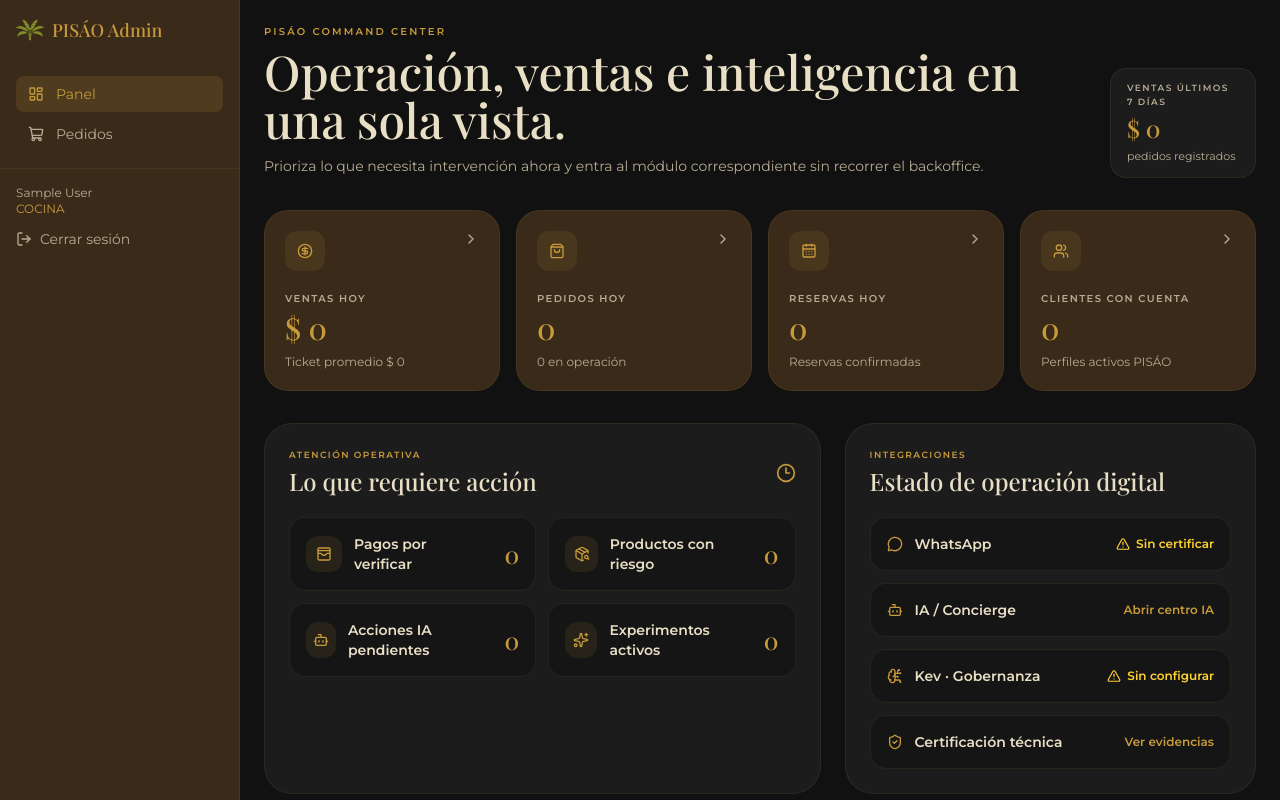
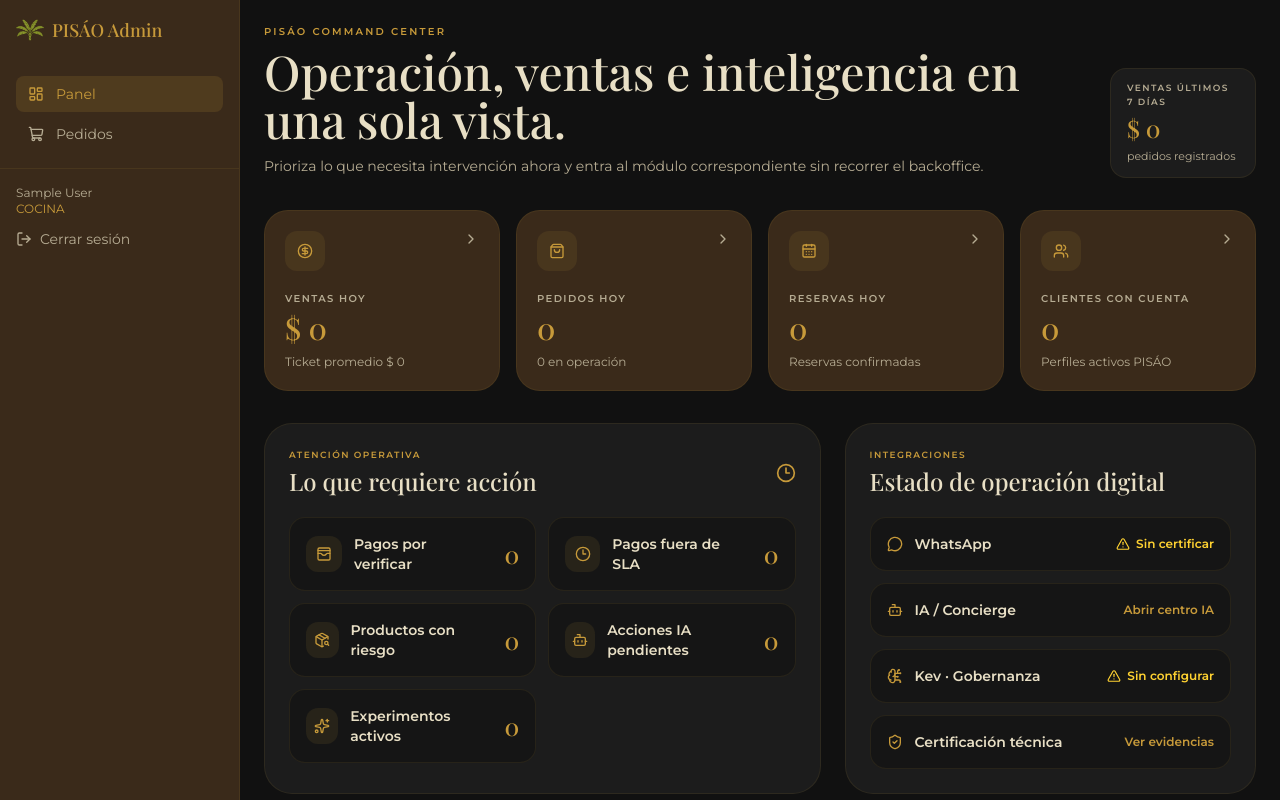
Before and after one commit to VladPhil92/pisao-gastrobar, a Next.js app: page /admin/dashboard in a window 1280 px wide. Shown: the top 800 px of the page. Built offline with nearby package versions, Linux system fonts and the light colour scheme; no server answers; the database is empty; sample sign-in values are in the browser's storage.

Commit message:
feat(admin): add overdue payment reviews to command center

```diff
--- a/app/admin/(protected)/dashboard/page.tsx
+++ b/app/admin/(protected)/dashboard/page.tsx
@@ -20,6 +20,7 @@ import {
 import { auth } from "@/lib/auth";
 import { getKevControlPlaneSnapshot } from "@/lib/governance/kev-control-plane";
 import { prisma } from "@/lib/prisma";
+import { paymentReviewSlaMinutes } from "@/lib/notifications/payment-ops";
 import { formatCurrency } from "@/lib/utils";
 
 function bogotaDayStart(daysAgo = 0) {
@@ -36,12 +37,15 @@ function bogotaDayStart(daysAgo = 0) {
 async function getCommandCenter() {
   const today = bogotaDayStart();
   const sevenDaysAgo = bogotaDayStart(6);
+  const paymentSlaMinutes = paymentReviewSlaMinutes();
+  const paymentSlaCutoff = new Date(Date.now() - paymentSlaMinutes * 60_000);
 
   try {
     const [
       pedidosHoy,
       pedidosActivos,
       pagosPorVerificar,
+      pagosFueraSla,
       reservasHoy,
       ventasHoy,
       ventas7d,
@@ -61,6 +65,13 @@ async function getCommandCenter() {
         },
       }),
       prisma.pago.count({ where: { estado: "EN_VERIFICACION" } }),
+      prisma.pago.count({
+        where: {
+          estado: "EN_VERIFICACION",
+          comprobanteRecibidoEn: { lte: paymentSlaCutoff },
+          pedido: { is: { estado: "PENDIENTE_VERIFICACION" } },
+        },
+      }),
       prisma.reserva.count({
         where: { fecha: { gte: today }, estado: "CONFIRMADA" },
       }),
@@ -122,6 +133,7 @@ async function getCommandCenter() {
       pedidosHoy,
       pedidosActivos,
       pagosPorVerificar,
+      pagosFueraSla,
       reservasHoy,
       ventasHoy: Number(ventasHoy._sum.total ?? 0),
       ticketPromedio: Number(ventasHoy._avg.total ?? 0),
@@ -144,6 +156,7 @@ async function getCommandCenter() {
       pedidosHoy: 0,
       pedidosActivos: 0,
       pagosPorVerificar: 0,
+      pagosFueraSla: 0,
       reservasHoy: 0,
       ventasHoy: 0,
       ticketPromedio: 0,
@@ -205,6 +218,12 @@ export default async function AdminDashboardPage() {
       value: data.pagosPorVerificar,
       href: "/admin/pedidos",
       icon: WalletCards,
+    },
+    {
+      label: "Pagos fuera de SLA",
+      value: data.pagosFueraSla,
+      href: "/admin/pedidos",
+      icon: Clock3,
     },
     {
       label: "Productos con riesgo",
```
